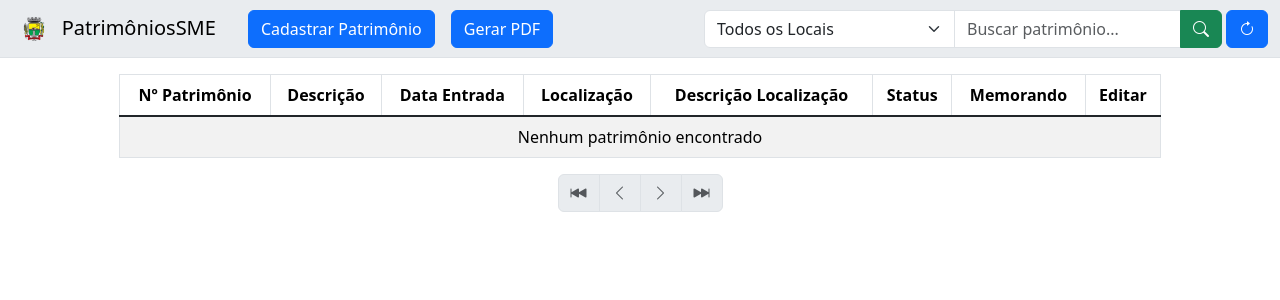
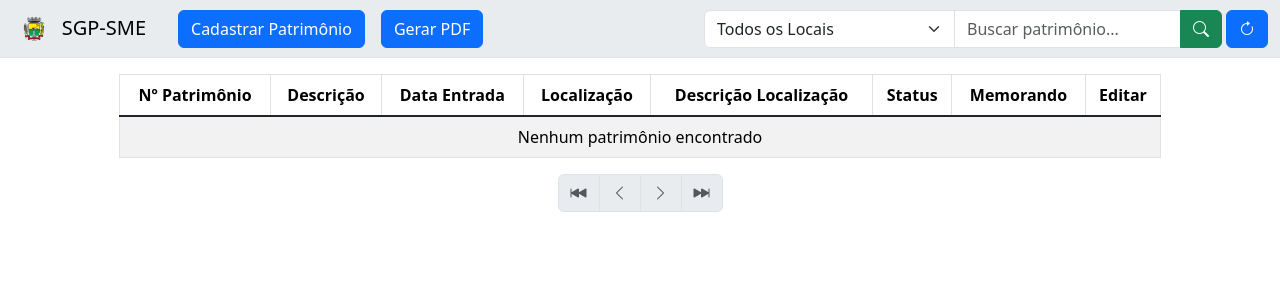
Before and after one commit to Uianes/gestaoSA, a PHP site: page / in a window 1280 px wide. Shown: the top 300 px of the page. Run offline with PHP 8.4, Linux system fonts and the light colour scheme; data that the repository does not hold is empty.

Commit message:
Update page title and branding from 'PatrimôniosSME' to 'SGP-SME'

```diff
--- a/index.php
+++ b/index.php
@@ -5,7 +5,7 @@
   <meta charset="utf-8">
   <meta name="viewport" content="width=device-width, initial-scale=1">
   <link rel="icon" href="./assets/logoPrefeituraSA.png" type="image/x-icon">
-  <title>PatrimôniosSME</title>
+  <title>SGP-SME</title>
   <link href="https://cdn.jsdelivr.net/npm/bootstrap@5.3.3/dist/css/bootstrap.min.css" rel="stylesheet"
     integrity="sha384-QWTKZyjpPEjISv5WaRU9OFeRpok6YctnYmDr5pNlyT2bRjXh0JMhjY6hW+ALEwIH" crossorigin="anonymous">
   <link rel="stylesheet" href="https://cdn.jsdelivr.net/npm/bootstrap-icons@1.11.3/font/bootstrap-icons.min.css">
@@ -32,7 +32,7 @@
     <div class="container-fluid d-flex">
       <a class="navbar-brand" href="#">
         <img src="./assets/logoPrefeituraSA.png" alt="Logo Prefeitura" height="30" class="d-inline-block align-text-top">
-        PatrimôniosSME
+        SGP-SME
       </a>
       <button class="btn btn-primary ms-3" type="button" data-bs-toggle="modal" data-bs-target="#ModalCadastrarPatrimonio">
         Cadastrar Patrimônio
```
